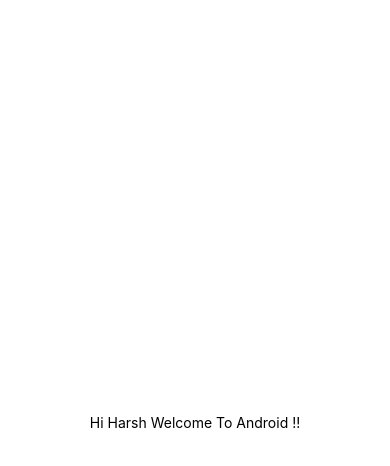
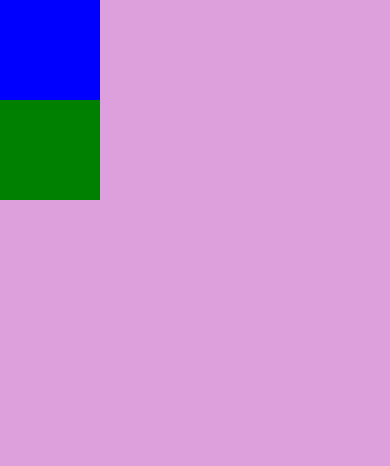
Before and after one commit to HarshuHacker/React-Native-Tutorials, a React Native app: screen / in a window 390 px wide. Shown: the top 466 px of the page. Built offline with nearby package versions, Linux system fonts and the light colour scheme.

Commit message:
Day 2: View

```diff
--- a/App.js
+++ b/App.js
@@ -1,20 +1,12 @@
-import { StatusBar } from 'expo-status-bar';
-import { StyleSheet, Text, View } from 'react-native';
+import { View } from "react-native";
 
 export default function App() {
   return (
-    <View style={styles.container}>
-      <Text>Hi Harsh Welcome To Android !!</Text>
-      <StatusBar style="auto" />
+    <View style={{ flex: 1, backgroundColor: "plum" }}>
+      <View style={{ width: 100, height: 100, backgroundColor: "blue" }}></View>
+      <View
+        style={{ width: 100, height: 100, backgroundColor: "green" }}
+      ></View>
     </View>
   );
 }
-
-const styles = StyleSheet.create({
-  container: {
-    flex: 1,
-    backgroundColor: '#fff',
-    alignItems: 'center',
-    justifyContent: 'center',
-  },
-});
```
